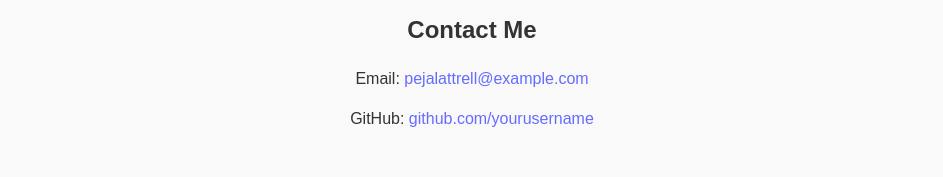
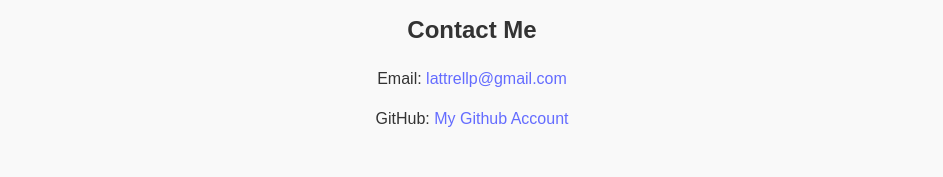
Before and after one commit to PejaLattrell/Online-Portfolio, a React (Vite) app in the folder my-website/frontend/: page / in a window 1280 px wide. Shown: the part 1036-1213 px from the top of the page, without its empty margins (168-1111 px from the left). Built offline with nearby package versions, Linux system fonts and the light colour scheme.

Commit message:
minor changes

```diff
--- a/my-website/frontend/src/App.tsx
+++ b/my-website/frontend/src/App.tsx
@@ -49,8 +49,8 @@ function App() {
       {/* Contact Section */}
       <section id="contact" className="contact">
         <h2>Contact Me</h2>
-        <p>Email: <a href="mailto:pejalattrell@example.com">pejalattrell@example.com</a></p>
-        <p>GitHub: <a href="https://github.com/yourusername" target="_blank">github.com/yourusername</a></p>
+        <p>Email: <a href="mailto:lattrellp@gmail.com">lattrellp@gmail.com</a></p>
+        <p>GitHub: <a href="https://github.com/pejalattrell" target="_blank">My Github Account</a></p>
       </section>
 
       {/* Footer */}
```
